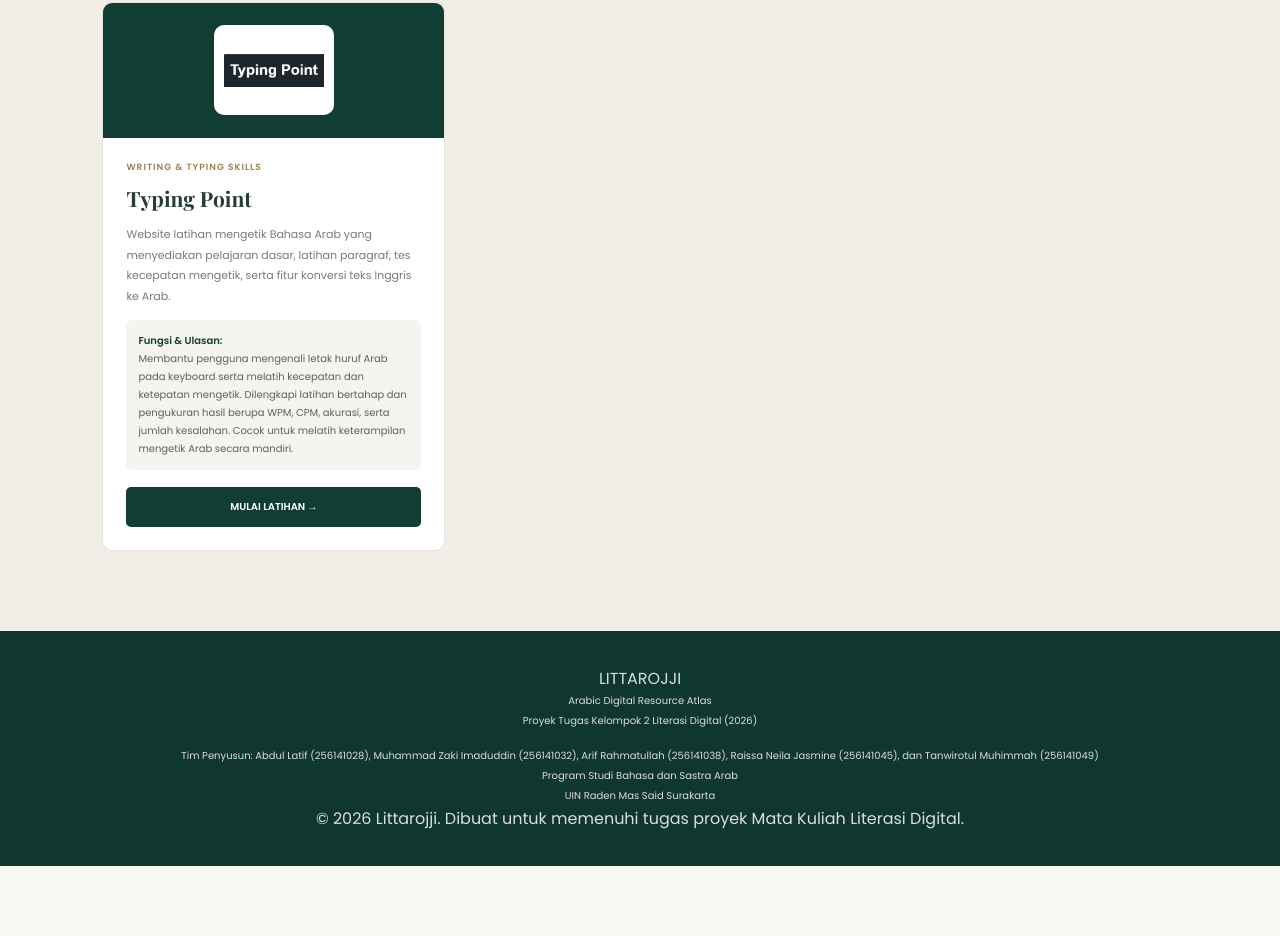
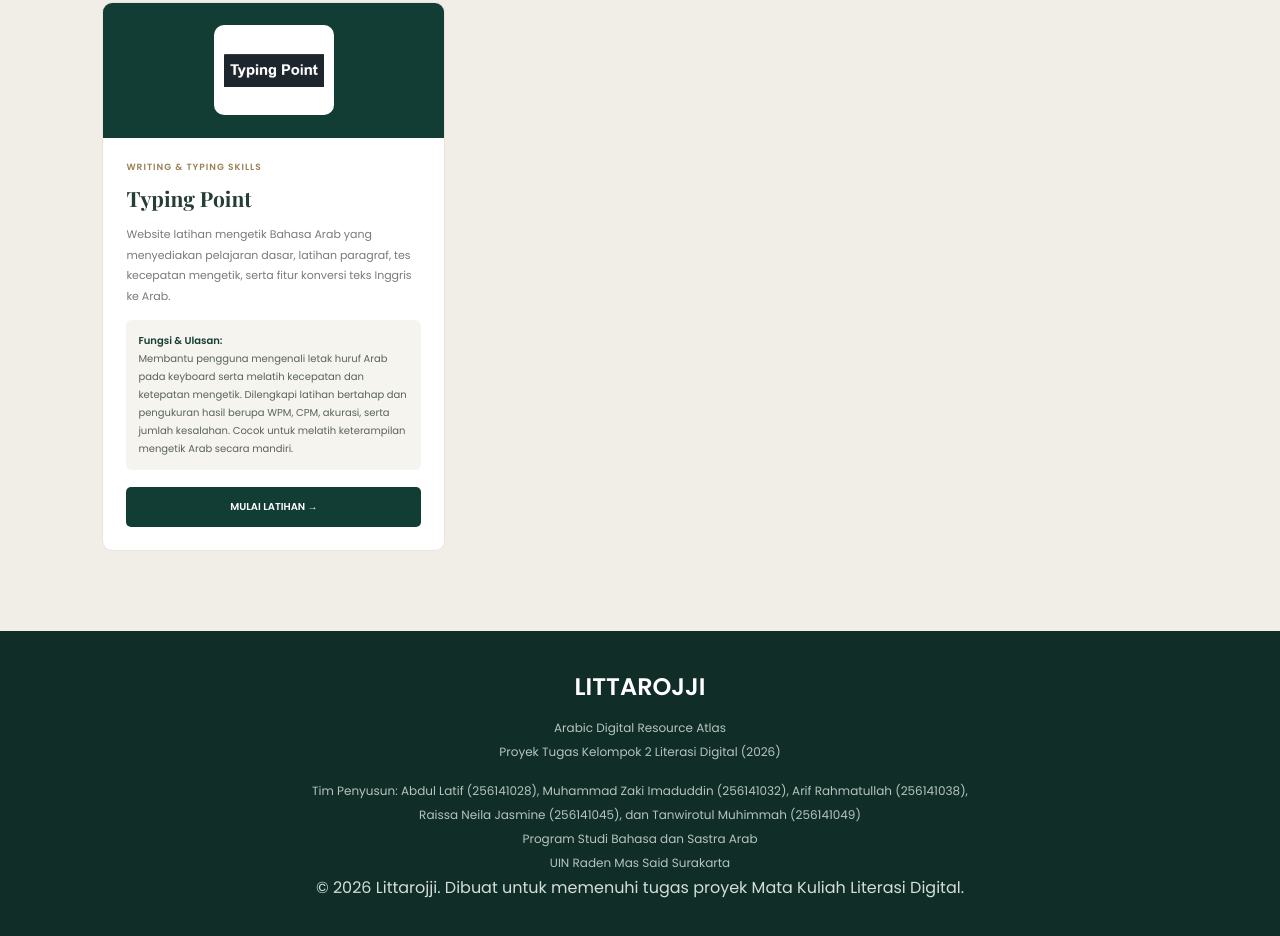
Before and after one commit to kelompok2literasidigital3bbsa/Littarojji, a plain HTML site: page skill-berbahasa.html in a window 1280 px wide. Shown: the part 2245-3181 px from the top of the page. Before the commit the page ends 3111 px from the top, so only its background shows below. Drawn offline with nearby package versions, Linux system fonts and the light colour scheme.

Commit message:
Add files via upload

```diff
--- a/skill-berbahasa.html
+++ b/skill-berbahasa.html
@@ -4,8 +4,10 @@
 <head>
 <meta charset="UTF-8">
 <meta name="viewport" content="width=device-width, initial-scale=1.0">
-<title>Language Skills | Littaroji</title>
 <link rel="icon" type="image/png" href="logo web fiks.png">
+
+<title>Language Skills | Littarojji</title>
+
 
 <link href="https://fonts.googleapis.com/css2?family=Playfair+Display:wght@500;600;700&family=Poppins:wght@300;400;500;600&display=swap" rel="stylesheet">
 
@@ -306,21 +308,23 @@ nav {
 
 /* FOOTER */
 footer {
-    background: #10372f;
-    color: #d7dfd8;
-    text-align: center;
-    padding: 35px 15px;
+  background: #102d27;
+  color: #d2ded7;
+  text-align: center;
+  padding: 38px 8%;
 }
 
-footer h3 {
-    font-family: 'Playfair Display', serif;
-    color: var(--gold);
-    margin-bottom: 12px;
+.footer-logo {
+  font-size: 24px;
+  font-weight: 800;
+  color: white;
+  margin-bottom: 12px;
 }
 
 footer p {
-    font-size: 10px;
-    line-height: 2;
+  font-size: 12px;
+  line-height: 2;
+  color: #b5c5bc;
 }
 
 /* RESPONSIVE */
@@ -760,7 +764,7 @@ footer p {
   </p>
 
   <p style="margin-top:15px;">
-    Tim Penyusun: Abdul Latif (256141028), Muhammad Zaki Imaduddin (256141032), Arif Rahmatullah (256141038),
+    Tim Penyusun: Abdul Latif (256141028), Muhammad Zaki Imaduddin (256141032), Arif Rahmatullah (256141038),<br>
     Raissa Neila Jasmine (256141045), dan Tanwirotul Muhimmah (256141049)<br>
     Program Studi Bahasa dan Sastra Arab<br>
     UIN Raden Mas Said Surakarta
```
Also changed, not shown: index.html (+1 -1 lines), kamus.html (+1 -1 lines), perpustakaan.html (+1 -1 lines), tata-bahasa.html (+1 -1 lines).
